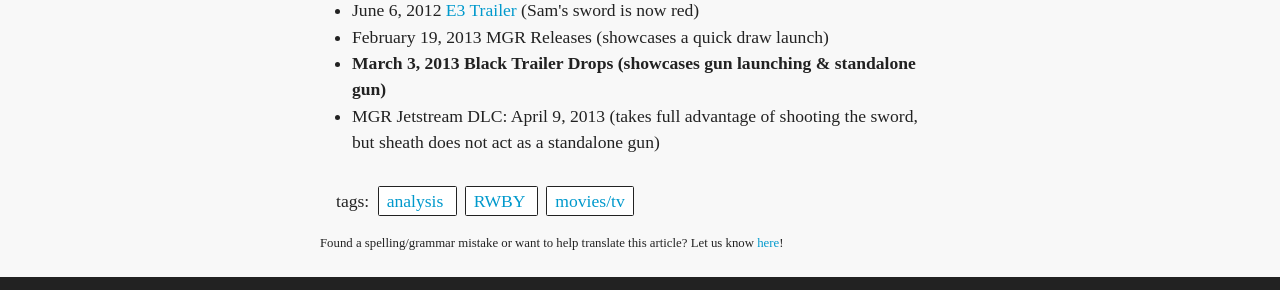
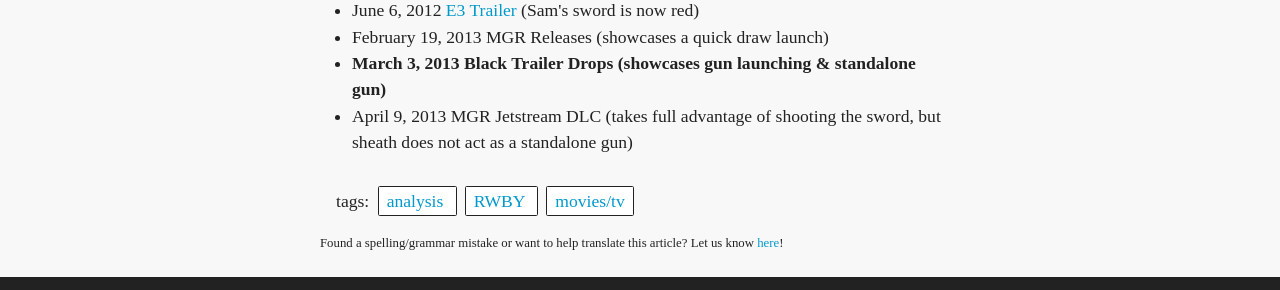
Before and after one commit to isabella232/minifyre.github.io, a Jekyll site: the page built from _posts/2019-03-02-learning-from-rwby's-trailers.md, in a window 1280 px wide and 900 px high, scrolled down 7450 px. Shown: the part 556-846 px from the top of the window. Built offline with Jekyll 4.4.1, drawn with Linux system fonts in a browser that asks for light colours; comment, search, counter and statistics services are not loaded.

Commit message:
updated list item formatting to be more consistent with other sibling items

```diff
--- a/_posts/2019-03-02-learning-from-rwby's-trailers.md
+++ b/_posts/2019-03-02-learning-from-rwby's-trailers.md
@@ -100,4 +100,4 @@
   * June 6, 2012 [E3 Trailer](https://www.youtube.com/watch?v=2ONT6-8B94Y){:target="_blank"} (Sam's sword is now red)
   * February 19, 2013 MGR Releases (showcases a quick draw launch)
   * **March 3, 2013 Black Trailer Drops (showcases gun launching & standalone gun)**
-  * MGR Jetstream DLC: April 9, 2013 (takes full advantage of shooting the sword, but sheath does not act as a standalone gun)
+  * April 9, 2013 MGR Jetstream DLC (takes full advantage of shooting the sword, but sheath does not act as a standalone gun)
```
